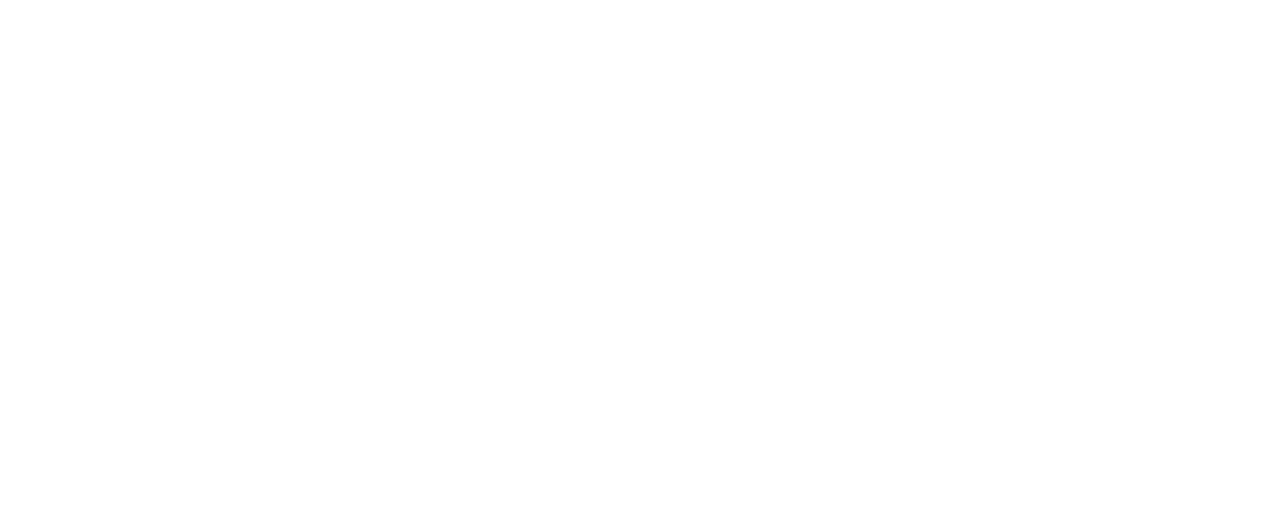
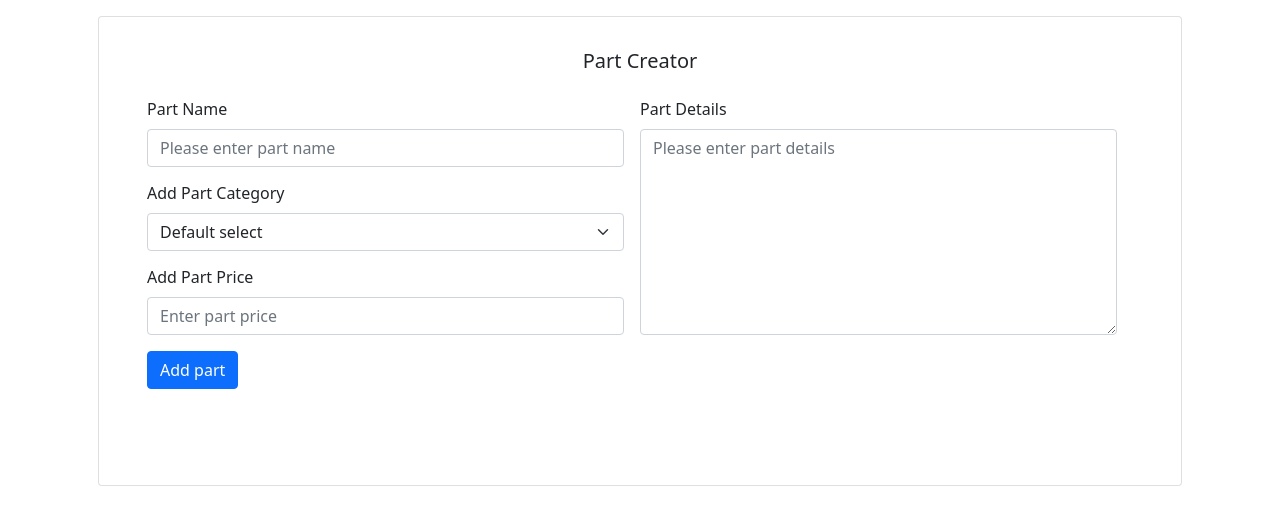
Before and after one commit to jacpolanski/pc-parts-calculator, a React (Create React App) app: page / in a window 1280 px wide. Shown: the top 524 px of the page. Built offline with nearby package versions, Linux system fonts and the light colour scheme.

Commit message:
Added basic form

```diff
--- a/public/index.html
+++ b/public/index.html
@@ -3,8 +3,10 @@
   <head>
     <meta charset="utf-8" />
     <link rel="icon" href="%PUBLIC_URL%/favicon.ico" />
-    <meta name="viewport"
-          content="width=device-width, user-scalable=no, initial-scale=1.0, maximum-scale=1.0, minimum-scale=1.0">
+    <meta
+      name="viewport"
+      content="width=device-width, user-scalable=no, initial-scale=1.0, maximum-scale=1.0, minimum-scale=1.0"
+    />
     <meta name="theme-color" content="#000000" />
     <meta
       name="description"
@@ -16,15 +18,5 @@
   <body>
     <noscript>You need to enable JavaScript to run this app.</noscript>
     <div id="root"></div>
-    <!--
-      This HTML file is a template.
-      If you open it directly in the browser, you will see an empty page.
-
-      You can add webfonts, meta tags, or analytics to this file.
-      The build step will place the bundled scripts into the <body> tag.
-
-      To begin the development, run `npm start` or `yarn start`.
-      To create a production bundle, use `npm run build` or `yarn build`.
-    -->
   </body>
 </html>
--- a/src/App.js
+++ b/src/App.js
@@ -1,9 +1,17 @@
 import React from "react";
+import { Card, Container } from "react-bootstrap";
+import PartsInput from "./components/PartsInput";
 
 function App() {
   return (
-    <div>
-    </div>
+    <Container>
+      <Card className="m-3 p-3">
+        <Card.Body>
+          <Card.Title className="text-center">Part Creator</Card.Title>
+          <PartsInput />
+        </Card.Body>
+      </Card>
+    </Container>
   );
 }
 
--- /dev/null
+++ b/src/components/PartsInput.js
@@ -0,0 +1,49 @@
+import React from "react";
+import { Button, Form } from "react-bootstrap";
+
+function PartsInput() {
+  return (
+    <Form className="p-3 mb-5">
+      <div className="mb-3 d-lg-flex">
+        <div className="d-flex flex-column justify-content-between w-100">
+          <Form.Group className="w-100" controlId="formPartName">
+            <Form.Label>Part Name</Form.Label>
+            <Form.Control placeholder="Please enter part name" required />
+          </Form.Group>
+
+          <Form.Group className="w-100 d-none" controlId="formNewCategory">
+            <Form.Label>Add NEW Part Category</Form.Label>
+            <Form.Control placeholder="Enter new part category" />
+          </Form.Group>
+
+          <Form.Group className="w-100" controlId="formPartCategory">
+            <Form.Label>Add Part Category</Form.Label>
+            <Form.Select>
+              <option>Default select</option>
+            </Form.Select>
+          </Form.Group>
+
+          <Form.Group className="w-100" controlId="formPartPrice">
+            <Form.Label>Add Part Price</Form.Label>
+            <Form.Control placeholder="Enter part price" />
+          </Form.Group>
+        </div>
+
+        <Form.Group className="w-100 mx-lg-3" controlId="formPartDetails">
+          <Form.Label>Part Details</Form.Label>
+          <Form.Control
+            as="textarea"
+            rows={8}
+            placeholder="Please enter part details"
+          />
+        </Form.Group>
+      </div>
+
+      <Button variant="primary" type="submit">
+        Add part
+      </Button>
+    </Form>
+  );
+}
+
+export default PartsInput;
--- a/src/scss/main.scss
+++ b/src/scss/main.scss
@@ -1,8 +1,8 @@
-//Reset / Normalize / Flavour/
-@import "./global/reset";
+//Reset / Normalize / Flavour/ - not imported, messing up bootstrap
+//@import "./global/reset";
 
 //Bootstrap
-@import 'bootstrap/dist/css/bootstrap.min.css';
+@import "bootstrap/dist/css/bootstrap.min.css";
 
 //Variables
 
--- a/src/scss/settings/_fonts.scss
+++ b/src/scss/settings/_fonts.scss
@@ -1,7 +1,7 @@
 @import url("https://fonts.googleapis.com/css2?family=Open+Sans:ital,wght@0,300;0,400;0,500;0,600;0,700;0,800;1,300;1,400;1,500;1,600;1,700;1,800&display=swap");
-@import url('https://fonts.googleapis.com/css2?family=Merriweather+Sans:ital,wght@0,300;0,400;0,600;0,700;1,300&display=swap');
+@import url("https://fonts.googleapis.com/css2?family=Merriweather+Sans:ital,wght@0,300;0,400;0,600;0,700;1,300&display=swap");
 
 $font-base: "Open Sans", sans-serif;
 $font-alt: "Merriweather Sans", sans-serif;
-$main-font-size: 18px;
-$bigger-font-size: 2 * $main-font-size;
+//$main-font-size: 18px;
+//$bigger-font-size: 2 * $main-font-size;
```
Also changed, not shown: src/index.js (+4 -4 lines), 1 other file (tests, documents, lock files or other folders).
